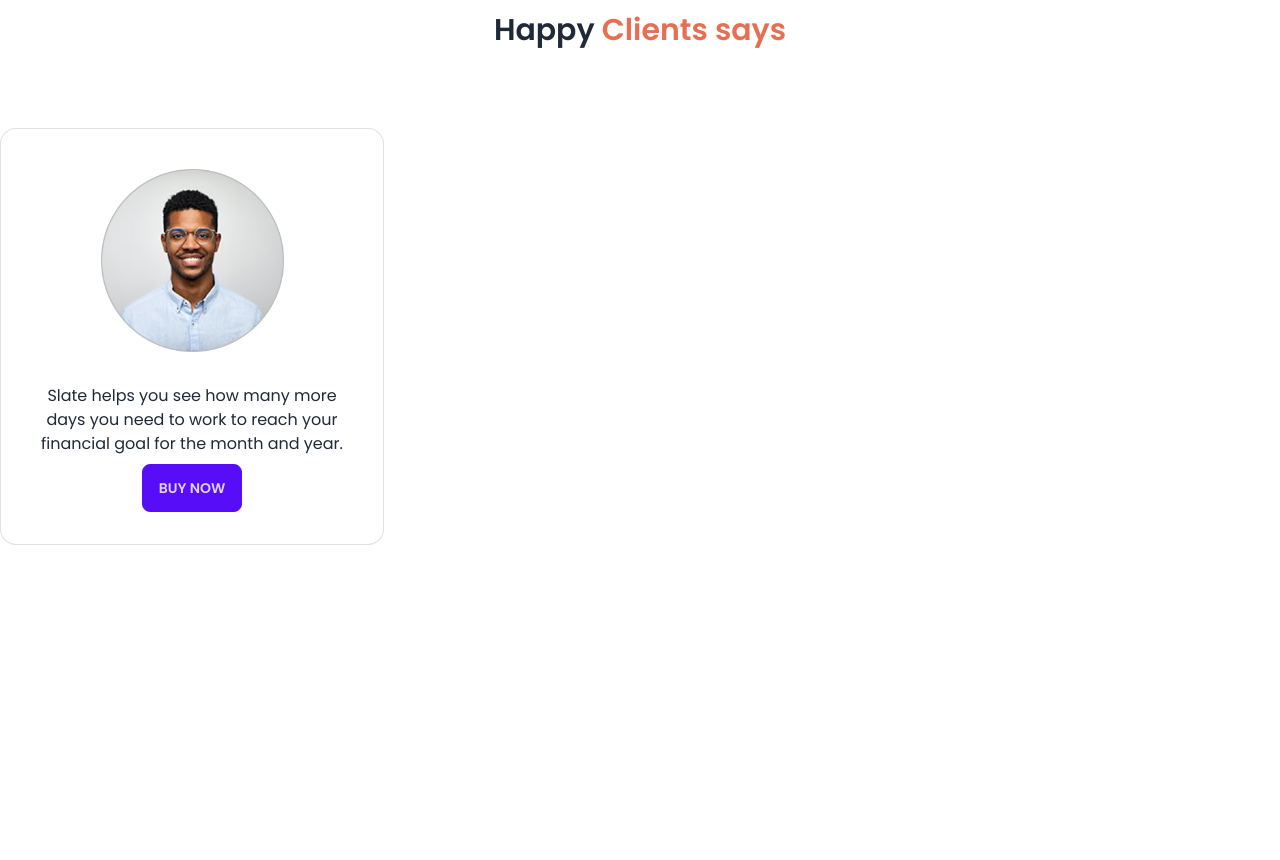
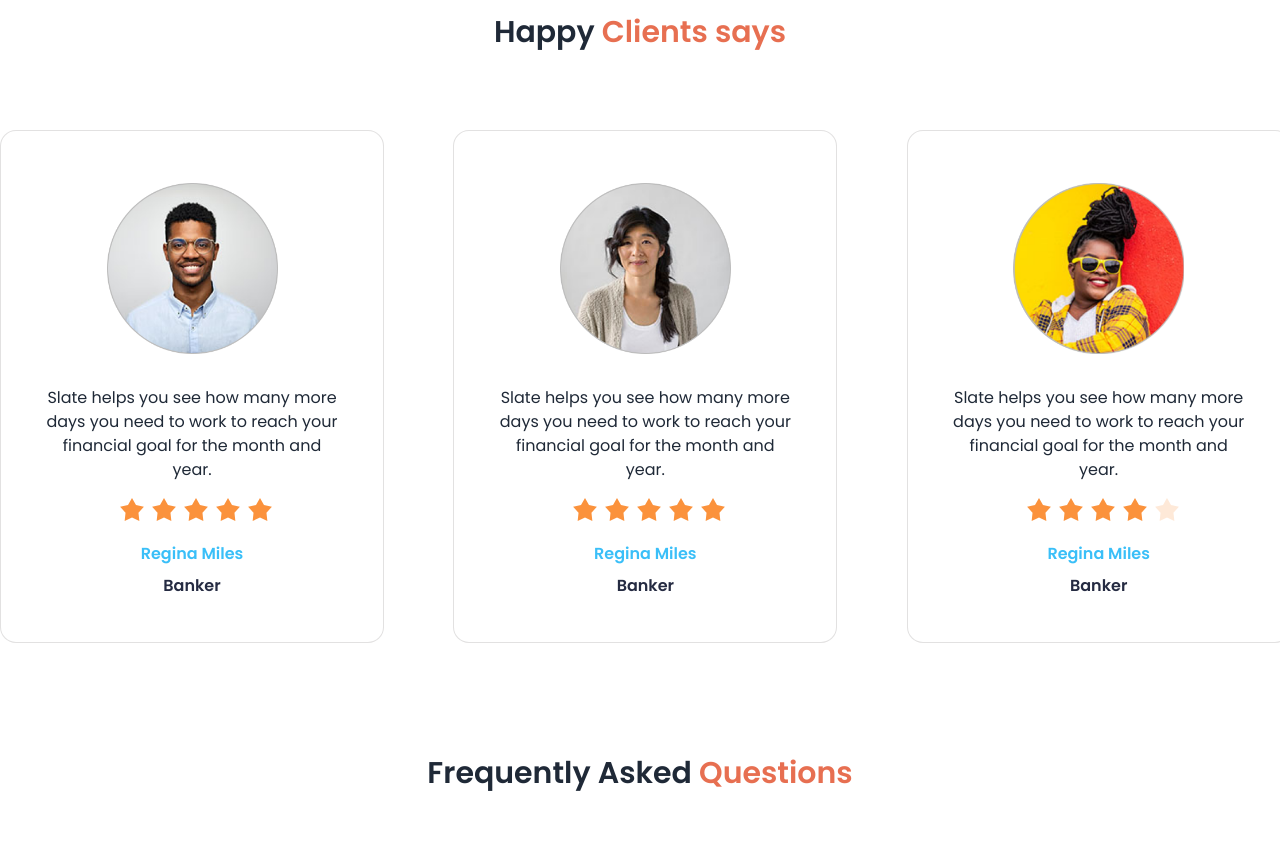
Before and after one commit to imalriyad/Biker-Zone, a plain HTML site: page index.html in a window 1280 px wide. Shown: the part 1940-2800 px from the top of the page. Before the commit the page ends 2485 px from the top, so only its background shows below. Drawn offline with nearby package versions, Linux system fonts and the light colour scheme.

Commit message:
reviw section added

```diff
--- a/index.html
+++ b/index.html
@@ -33,12 +33,13 @@
     body{
         font-family: poppins;
     }
+
    </style>
 
 </head>
 
 <body>
-    <header class="md:container md:mx-auto">
+    <header class=" md:container md:mx-auto">
     <nav>
         <div class="navbar bg-base-100 md:container md:mx-auto">
             <div class="navbar">
@@ -126,12 +127,12 @@
     </header>
     <main>
        <!-- feature-bike  -->
-     <section class="max-w-xs  md:container mx-auto mt-24">
+     <section class="max-w-xs md:container mx-auto mt-24">
        <div class="text-center">
            <h1 class="md:text-3xl text-xl text-black leading-10 font-bold ">Fetured Bikes In This Year</h1>
            <p class="text-base text-[#E76F51]">Best bike collection</p>
        </div>
-       <div class="flex flex-col md:flex-row lg:flex-row justify-around gap-16 md:gap-5 pt-20">
+       <div class="grid grid-cols-1 lg:grid-cols-3 md:grid-cols-2 max-w-7xl justify-around gap-20 mx-auto mt-20">
         <img class="w-[250px] md:w-[300px] mx-auto" src="./images/others/feature-bike.png" alt="">
         <img class="w-[250px] md:w-[300px] mx-auto" src="./images/others/feature-bike.png" alt="">
         <img class="w-[250px] md:w-[300px] mx-auto" src="./images/others/feature-bike.png" alt="">
@@ -144,7 +145,7 @@
 
         <!-- first-card  -->
         <div class="grid grid-cols-1 lg:grid-cols-3 md:grid-cols-2 max-w-7xl justify-around gap-20 mx-auto">
-          <div class="space-y-5  w-[280px]  md:w-[330px] mx-auto p-4 md:p-7 drop-shadow-xl border border-[#817c7c3b] rounded-md">
+          <div class="space-y-5  w-[280px]  md:w-[330px] mx-auto p-4 md:p-8 drop-shadow-xl border border-[#817c7c3b] rounded-md">
             <img src="./images/others/latest1.png" alt=""></img>
               <h1 class="font-semibold text-2xl">Ducati XDIAVEL S-73</h1>
               <p class="text-[6C6C6C] text-sm	">Lorem ipsum dolor sit amet, consectetur <br> adipiscing elit. Lacus, fermentum amet faucibus sed id nisi lectus at.</p>
@@ -152,7 +153,7 @@
           </div>
 
   <!-- 2nd-card  -->
-          <div class="space-y-5  w-[280px]  md:w-[330px] mx-auto p-4 md:p-7 drop-shadow-xl border border-[#817c7c3b] rounded-md ">
+          <div class="space-y-5  w-[280px]  md:w-[330px] mx-auto p-4 md:p-8 drop-shadow-xl border border-[#817c7c3b] rounded-md ">
             <img src="./images/others/latest2.png" alt=""></img>
               <h1 class="font-semibold text-2xl">Ducati XDIAVEL S-73</h1>
               <p class="text-[6C6C6C] text-sm	">Lorem ipsum dolor sit amet, consectetur <br> adipiscing elit. Lacus, fermentum amet faucibus sed id nisi lectus at.</p>
@@ -160,7 +161,7 @@
           </div>
 
           <!-- 3rd-card  -->
-          <div class="space-y-5  w-[280px]  md:w-[330px] mx-auto p-4 md:p-7 drop-shadow-xl border border-[#817c7c3b] rounded-md">
+          <div class="space-y-5  w-[280px]  md:w-[330px] mx-auto p-4 md:p-8 drop-shadow-xl border border-[#817c7c3b] rounded-md">
             <img src="./images/others/latest3.png" alt=""></img>
               <h1 class="font-semibold text-2xl">Ducati XDIAVEL S-73</h1>
               <p class="text-[6C6C6C] text-sm	">Lorem ipsum dolor sit amet, consectetur <br> adipiscing elit. Lacus, fermentum amet faucibus sed id nisi lectus at.</p>
@@ -170,29 +171,93 @@
       </section>
 
       <!-- client-review  -->
-      <section class="max-w-xs  md:container mx-auto mt-24">
+      <section class="max-w-xs md:container mx-auto mt-24">
         <div class="text-center">
           <h1 class="mt-28 mb-20 text-xl md:text-3xl text-center font-semibold">Happy <span class="text-btn-max">Clients says</span></h1>
         </div>
 
-          <!-- first-review-card  -->
-          <div>
-          <div class="card w-96 bg-base-100 border border-[#817c7c3b]">
+          <div class="grid grid-cols-1 lg:grid-cols-3 md:grid-cols-2 max-w-7xl justify-around gap-20 mx-auto ">
+               <!-- first-review-card  -->
+          <div class="card w-[295px] md:w-96 p-3 mx-auto bg-white border border-[#817c7c3b]">
             <figure class="px-2 pt-10">
               <img src="./images/others/user-1.png" alt="Shoes" class="rounded-lg w-2/4" />
             </figure>
             <div class="card-body items-center text-center">
-              <p>Slate helps you see how
+              <p class="leading-tight text-xs md:text-base">Slate helps you see how
                 many more days you need
                 to work to reach your financial
                 goal for the month and year.</p>
-              <div class="card-actions">
-                <button class="btn btn-primary">Buy Now</button>
+
+                <div class="rating mt-2 mb-3">
+                  <input type="radio" name="rating-1" class="mask mask-star-2 md:ml-2 bg-orange-400"/>
+                  <input type="radio" name="rating-1" class="mask mask-star-2 md:ml-2 bg-orange-400"/>
+                  <input type="radio" name="rating-1" class="mask mask-star-2 md:ml-2 bg-orange-400"/>
+                  <input type="radio" name="rating-1" class="mask mask-star-2 md:ml-2 bg-orange-400" />
+                  <input type="radio" name="rating-1" class="mask mask-star-2 md:ml-2 bg-orange-400" checked/>
+                </div>
+                <h2 class="text-info font-semibold">Regina Miles</h2>
+                <h3 class="text-[#252B42] font-semibold">Banker</h3>
+            </div>
+          </div>
+
+             <!-- second-review-card  -->
+             <div class="card w-[295px] md:w-96 p-3 mx-auto bg-white border border-[#817c7c3b]">
+              <figure class="px-2 pt-10">
+                <img src="./images/others/user-2.png" alt="Shoes" class="rounded-lg w-2/4" />
+              </figure>
+              <div class="card-body items-center text-center">
+                <p class="leading-tight text-xs md:text-base">Slate helps you see how
+                  many more days you need
+                  to work to reach your financial
+                  goal for the month and year.</p>
+
+                  <div class="rating mt-2 mb-3">
+                    <input type="radio" name="rating-4" class="mask mask-star-2 md:ml-2 bg-orange-400" />
+                    <input type="radio" name="rating-4" class="mask mask-star-2 md:ml-2 bg-orange-400" />
+                    <input type="radio" name="rating-4" class="mask mask-star-2 md:ml-2 bg-orange-400" />
+                    <input type="radio" name="rating-4" class="mask mask-star-2 md:ml-2 bg-orange-400"  />
+                    <input type="radio" name="rating-4" class="mask mask-star-2 md:ml-2 bg-orange-400" checked/>
+                  </div>
+                  <h2 class="text-info font-semibold">Regina Miles</h2>
+                  <h3 class="text-[#252B42] font-semibold">Banker</h3>
               </div>
             </div>
-          </div>
+
+               <!-- third-review-card  -->
+               <div class="card w-[295px] md:w-96 p-3 mx-auto bg-white border border-[#817c7c3b]">
+                <figure class="px-2 pt-10">
+                  <img src="./images/others/user-3.png" alt="Shoes" class="rounded-lg w-2/4" />
+                </figure>
+                <div class="card-body items-center text-center">
+                  <p class="leading-tight text-xs md:text-base">Slate helps you see how
+                    many more days you need
+                    to work to reach your financial
+                    goal for the month and year.</p>
+
+                    <div class="rating mt-2 mb-3">
+                      <input type="radio" name="rating-2" class="mask mask-star-2 md:ml-2 bg-orange-400" />
+                      <input type="radio" name="rating-2" class="mask mask-star-2 md:ml-2 bg-orange-400" />
+                      <input type="radio" name="rating-2" class="mask mask-star-2 md:ml-2 bg-orange-400" />
+                      <input type="radio" name="rating-2" class="mask mask-star-2 md:ml-2 bg-orange-400" checked/>
+                      <input type="radio" name="rating-2" class="mask mask-star-2 md:ml-2 bg-orange-400"  />
+                    </div>
+                    <h2 class="text-info font-semibold">Regina Miles</h2>
+                    <h3 class="text-[#252B42] font-semibold">Banker</h3>
+                </div>
+              </div>
+
         </div>
       </section>
+
+       <!-- FAQ Section  -->
+       <section class="max-w-xs md:container mx-auto mt-24">
+        <div class="text-center">
+          <h1 class="mt-28 mb-20 text-xl md:text-3xl text-center font-semibold">Frequently Asked <span class="text-btn-max">Questions</span></h1>
+        </div>
+         <div>
+          <img src="./images/others/faq1.png" class="w-80" alt="">
+         </div>
+       </section>
     </main>
     <footer>
 
```
Also changed, not shown: images/others/faq1.png (added).
